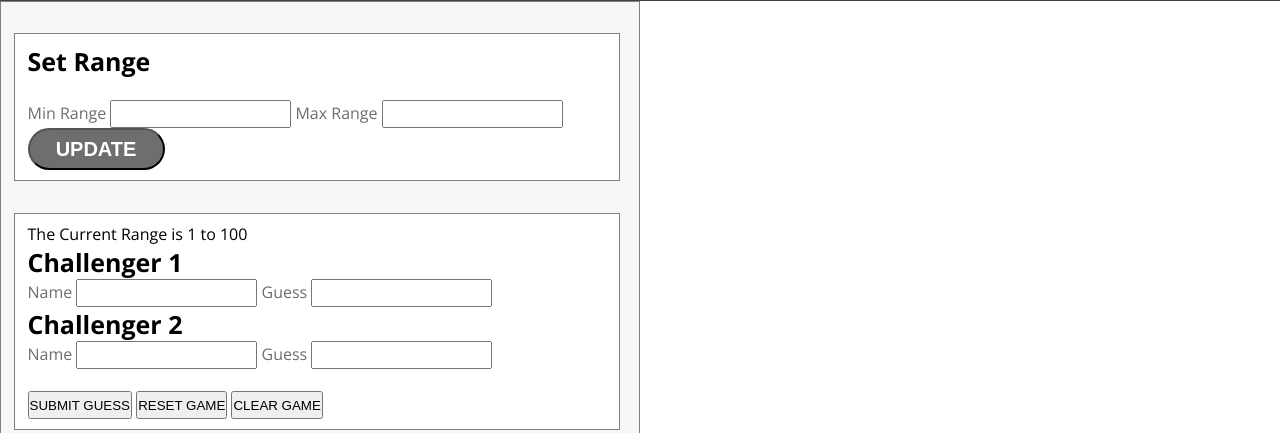
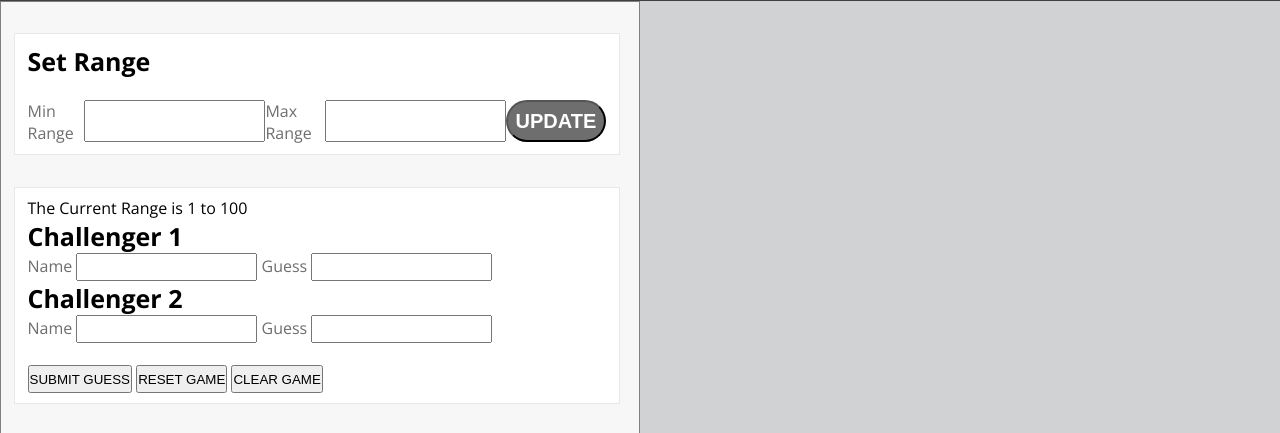
Before and after one commit to Trond240/number_guesser, a plain HTML site: page index.html in a window 1280 px wide. Shown: the part 156-589 px from the top of the page. Drawn offline with nearby package versions, Linux system fonts and the light colour scheme.

Commit message:
Repush code for troubleshoot

```diff
--- a/index.html
+++ b/index.html
@@ -19,11 +19,11 @@
   <article class="left-side-section">
     <section class="set-range-section">
       <h3>Set Range</h3><br>
-      <form>
-        <label type="label" name="Min Range">Min Range</label>
-        <input type="number" class="min-range-input">
-        <label type="label" name="Max Range">Max Range</label>
-        <input type="number" class="max-range-input">
+      <form class="set-range-label">
+        <label type="label" name="Min Range" class"set-range-text">Min Range</label>
+        <input type="number" class="min-range-input set-range-text">
+        <label type="label" name="Max Range" class = "set-range-text">Max Range</label>
+        <input type="number" class="max-range-input set-range-text">
         <input type="button" class="dark-button range-button" value="UPDATE">
       </form>
     </section>
--- a/main.js
+++ b/main.js
@@ -20,7 +20,8 @@ function updateRange() {
 };
 
 function createRandomNum() {
-  randomNumber = Math.floor(Math.random() * (parseInt(maxRangeSelection.value) - parseInt(minRangeSelection.value) + 1) + parseInt(minRangeSelection.value));
+  randomNumber = Math.floor(Math.random() * (parseInt(maxRangeSelection.value)
+    - parseInt(minRangeSelection.value) + 1) + parseInt(minRangeSelection.value));
   console.log(randomNumber);
 };
 
--- a/style.css
+++ b/style.css
@@ -9,6 +9,7 @@
 
 body {
   font-family: "Open Sans";
+  background-color: #D1D2D4;
 }
 
 header{
@@ -89,11 +90,19 @@ h4 {
 }
 
 .set-range-section {
-  border: 1px solid grey;
+  border: 1px solid #e8e8e8;
   width: 95%;
   margin: 5% 2%;
   padding: 1.5% 2%;
   background-color: #FFFFFF;
+}
+
+.set-range-label {
+  display: flex;
+}
+
+.set-range-text {
+  height: 42px;
 }
 
 .dark-button {
@@ -108,7 +117,7 @@ h4 {
 }
 
 .current-range-section {
-  border: 1px solid grey;
+  border: 1px solid #e8e8e8;
   width: 95%;
   margin: 5% 2%;
   padding: 1.5% 2%;
```
